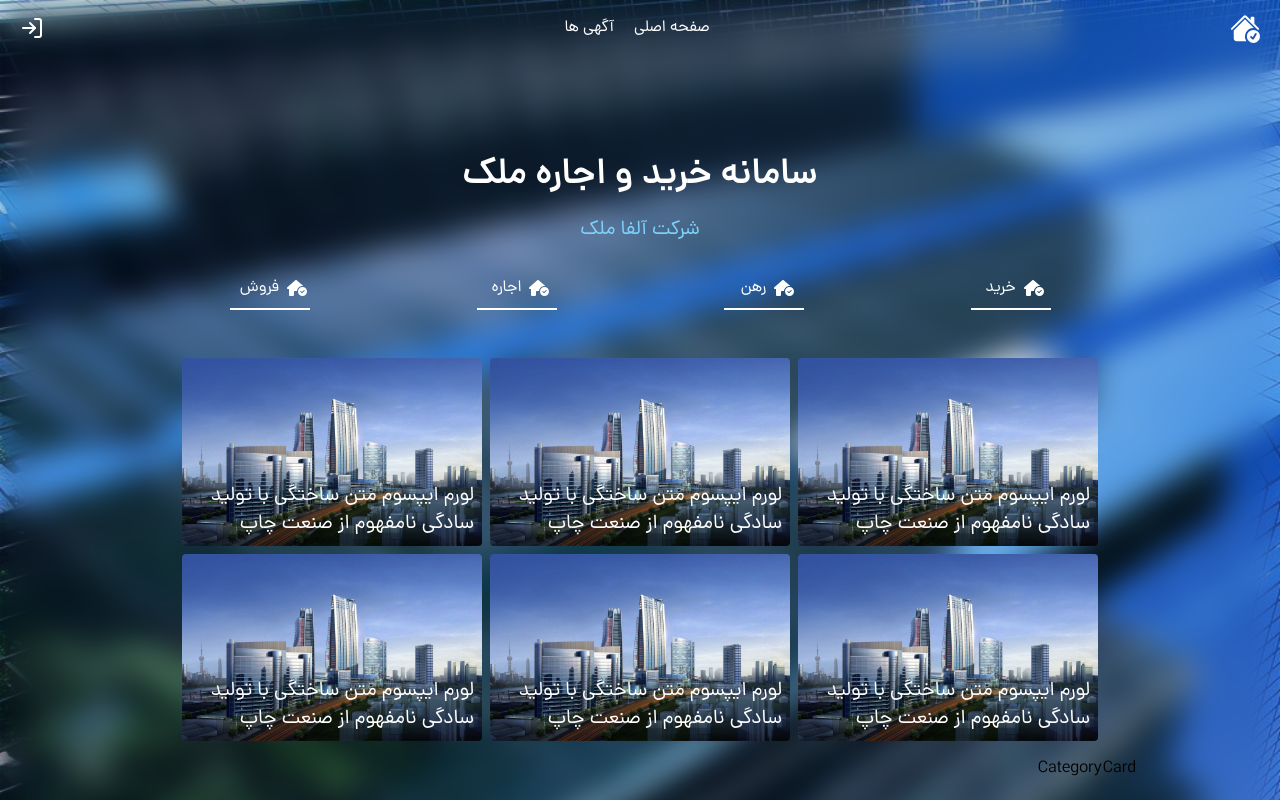
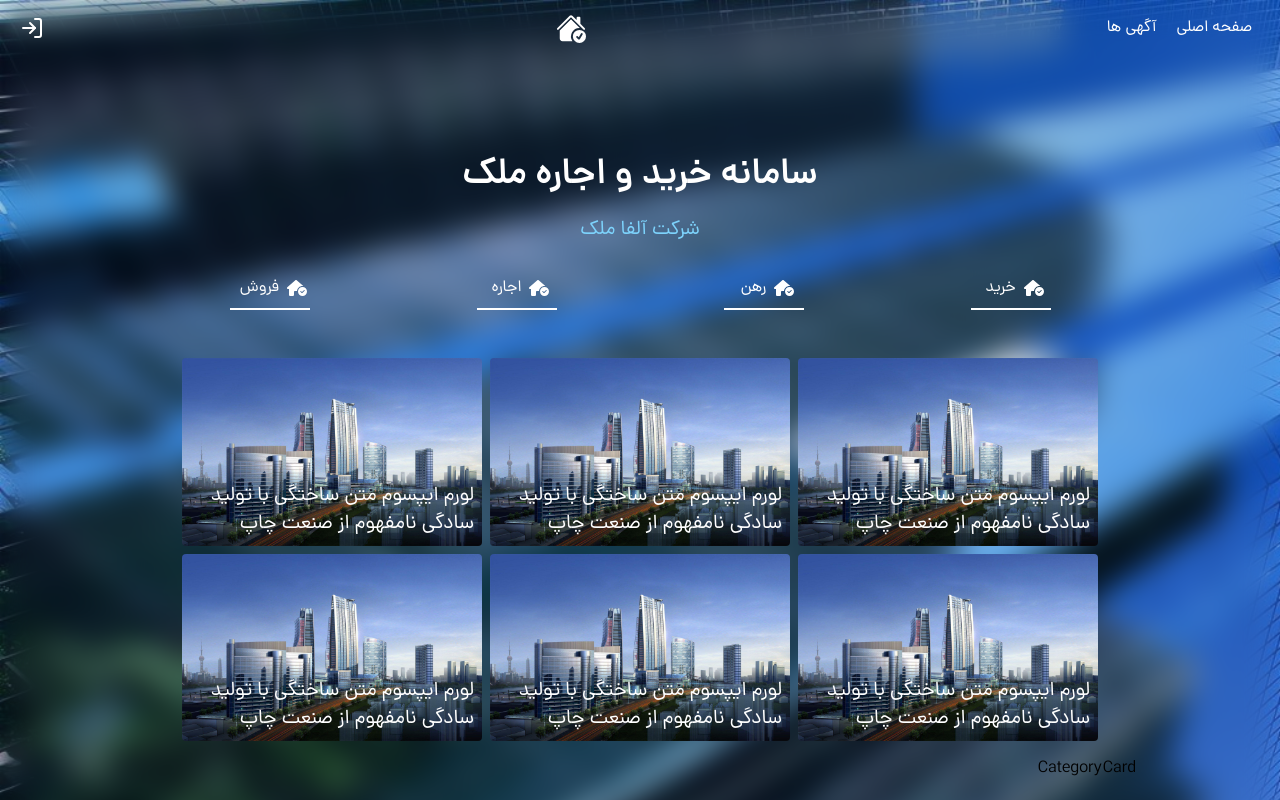
Before and after one commit to hasanashrafi/realstate-next, a Next.js app: page / in a window 1280 px wide. Shown: the top 800 px of the page. Built offline with nearby package versions, Linux system fonts and the light colour scheme; no server answers.

Commit message:
edit styles

```diff
--- a/src/components/layout/Header.js
+++ b/src/components/layout/Header.js
@@ -20,7 +20,6 @@ function Header() {
 
     return (
         <header className='flex justify-between font-Dana items-center px-5 p-2 mx-auto w-full '>
-        <BsFillHouseCheckFill  className='text-3xl text-white font-bold' />
             <div className='flex items-center text-white'>
                 <div className='relative sm:hidden'>
                     <button
@@ -51,8 +50,10 @@ return (
                         </li>
                     </ul>
                 </div>
+
             </div>
 
+            <BsFillHouseCheckFill className='text-3xl text-white font-bold' />
             {
                 data ? (
                     <div className=' text-white text-2xl hover:text-indigo-200 transition-all ease-in-out'>
```
Lines whose indentation alone changed are shown as unchanged.
